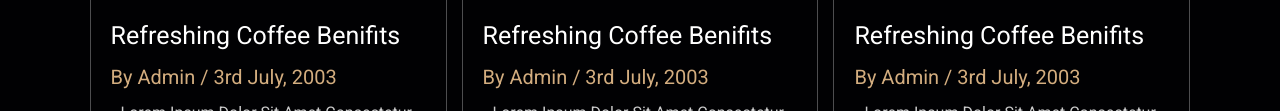
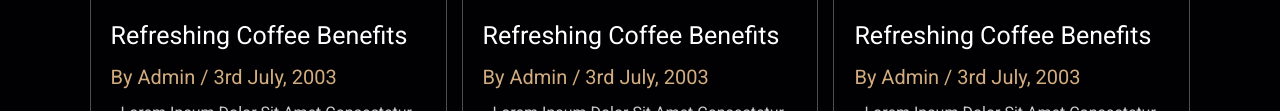
Before and after one commit to PritamSarbajna/coffee-shop-website, a plain HTML site: page index.html in a window 1280 px wide. Shown: the part 4238-4349 px from the top of the page. Drawn offline with Linux system fonts and the light colour scheme.

Commit message:
update index.html
fixed typo

```diff
--- a/index.html
+++ b/index.html
@@ -329,7 +329,7 @@
                     <img src="./images/blog-1.jpeg" alt="">
                 </div>
                 <div class="content">
-                    <a href="" class="title">refreshing coffee benifits</a>
+                    <a href="" class="title">refreshing coffee benefits</a>
                     <span>by admin / 3rd july, 2003</span>
                     <p>Lorem ipsum dolor sit amet consectetur adipisicing elit. Eius, cum.</p>
                     <a href="" class="btn">read more</a>
@@ -340,7 +340,7 @@
                     <img src="./images/blog-2.jpeg" alt="">
                 </div>
                 <div class="content">
-                    <a href="" class="title">refreshing coffee benifits</a>
+                    <a href="" class="title">refreshing coffee benefits</a>
                     <span>by admin / 3rd july, 2003</span>
                     <p>Lorem ipsum dolor sit amet consectetur adipisicing elit. Eius, cum.</p>
                     <a href="" class="btn">read more</a>
@@ -351,7 +351,7 @@
                     <img src="./images/blog-3.jpeg" alt="">
                 </div>
                 <div class="content">
-                    <a href="" class="title">refreshing coffee benifits</a>
+                    <a href="" class="title">refreshing coffee benefits</a>
                     <span>by admin / 3rd july, 2003</span>
                     <p>Lorem ipsum dolor sit amet consectetur adipisicing elit. Eius, cum.</p>
                     <a href="" class="btn">read more</a>
```
